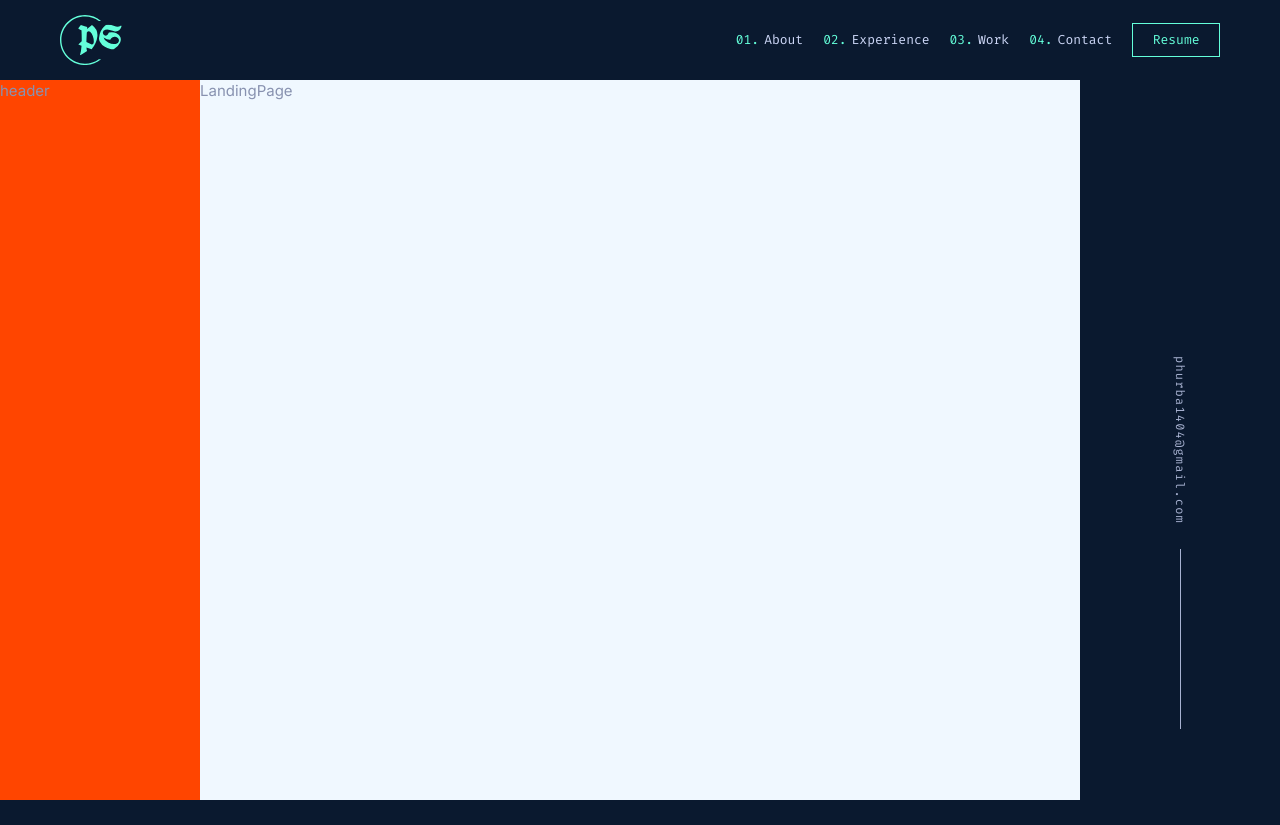
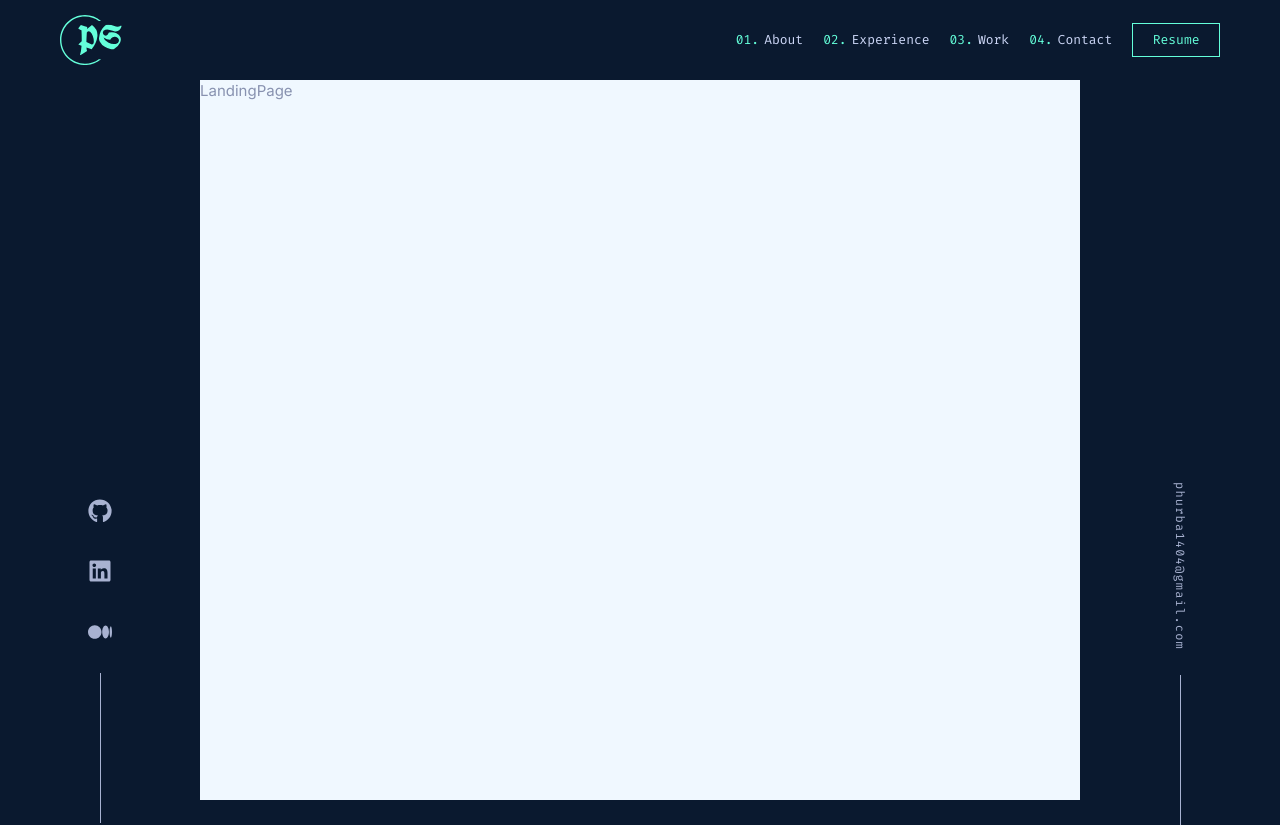
Before and after one commit to Phurba-Sherpa/v2-portfolio, a React (Vite) app: page / in a window 1280 px wide. Before the commit the page ends 800 px from the top, so only its background shows below. Built offline with nearby package versions, Linux system fonts and the light colour scheme; the HTML template or start-up script is replaced by a standard one.

Commit message:
Left Nav: Design ui

```diff
--- a/package.json
+++ b/package.json
@@ -12,6 +12,7 @@
   "dependencies": {
     "react": "^18.2.0",
     "react-dom": "^18.2.0",
+    "react-icons": "^5.0.1",
     "styled-components": "^6.1.8"
   },
   "devDependencies": {
--- /dev/null
+++ b/src/layout/left-nav/SocialLinkItem.tsx
@@ -0,0 +1,36 @@
+import styled from 'styled-components'
+import { ElementType } from 'react'
+
+type INavItem = {
+  Icon: ElementType
+}
+const StyledItem = styled.li`
+    > a {
+        &:link,
+        &:visited {
+            display: inline-block;
+            transition: all 0.2s ease-in;
+            > .social-link {
+                color: var(--color-slate-300);
+            }
+        }
+
+        &:hover {
+            transform: translateY(-2px);
+            > .social-link {
+                color: var(--color-green);
+            }
+        }
+    }
+`
+
+const SocialLinkItem = ({Icon}: INavItem) => {
+    return (
+        <StyledItem>
+            <a href="#">
+                <Icon size={24} className="social-link" />
+            </a>
+        </StyledItem>
+    )
+}
+export default SocialLinkItem
--- a/src/layout/left-nav/index.tsx
+++ b/src/layout/left-nav/index.tsx
@@ -1,15 +1,45 @@
-import styled from "styled-components"
+import styled from 'styled-components'
+import { FaGithub, FaMedium, FaLinkedin } from 'react-icons/fa6'
+
+import SocialLinkItem from './SocialLinkItem'
 
 const StyledNav = styled.nav`
- grid-area: leftnav;
- background-color: orangered;
+    grid-area: leftnav;
+    height: 100%;
+    display: flex;
+    padding-bottom: 150px;
 
+    > ul {
+        list-style: none;
+        display: flex;
+        flex-direction: column;
+        gap: 3rem;
+        position: relative;
+        margin-top: auto;
+        margin-inline: auto;
+
+        &::before {
+          content: '';
+          display: block;
+          width: 1px;
+          height: 150px;
+          top: 115%;
+          left: 50%;
+          background-color: var(--color-slate-300);
+          position: absolute;
+
+        }
+    }
 `
 
 export default function LeftNav() {
-  return (
-    <StyledNav>
-        <p>header</p>
-    </StyledNav>
-  )
+    return (
+        <StyledNav>
+            <ul>
+                <SocialLinkItem Icon={FaGithub} />
+                <SocialLinkItem Icon={FaLinkedin} />
+                <SocialLinkItem Icon={FaMedium}/>
+            </ul>
+        </StyledNav>
+    )
 }
--- a/src/layout/right-nav/index.tsx
+++ b/src/layout/right-nav/index.tsx
@@ -5,14 +5,16 @@ const StyledNav = styled.div`
     font-size: var(--fs-xxs);
     font-family: 'Fira Code', monospace;
     color: var(--color-slate-300);
+    height: 100%;
+    display: flex;
+    padding-bottom: 150px;
 
 
     > .email-block {
-      height: 100%;
       display: flex;
       flex-direction: column;
-      justify-content: center;
-      align-items: center;
+      margin-top: auto;
+      margin-inline: auto;
       > a {
         &:link,
         &:visited {
@@ -39,7 +41,7 @@ const StyledNav = styled.div`
           content: '';
           position: absolute;
           width: 1px;
-          height: 180px;
+          height: 150px;
           top: 115%;
           left: 50%;
           background-color: var(--color-slate-300);
```
Also changed, not shown: 1 other file (tests, documents, lock files or other folders).
